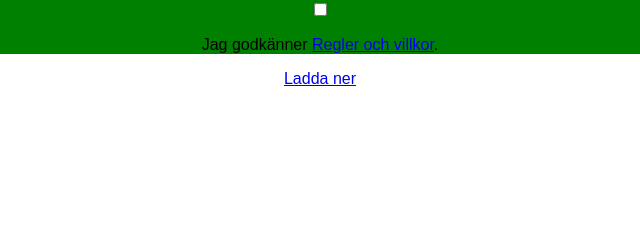
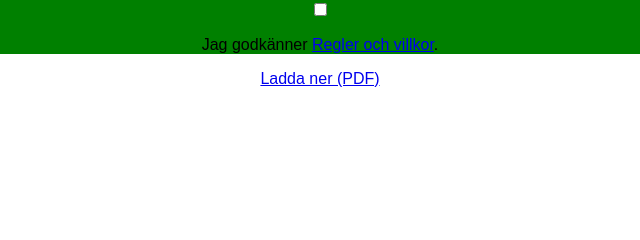
Before and after one commit to ILoveGitHub122/schoool, a plain HTML site: page index.html in a window 1280 px wide. Shown: the part 206-446 px from the top of the page, 320-960 px from the left. Drawn offline with Linux system fonts and the light colour scheme.

Commit message:
Update index.html

```diff
--- a/index.html
+++ b/index.html
@@ -94,7 +94,7 @@ var x = setInterval(function() {
   <div class="hejhej">
   <input type="checkbox" required>
   <p>Jag godkänner <a href="#">Regler och villkor</a>.</p>
-  </div> <a href="Dokument92.pdf (PDF)" download>Ladda ner</a>
+  </div> <a href="Dokument92.pdf" download>Ladda ner (PDF)</a>
 
 
 <ul>
```
